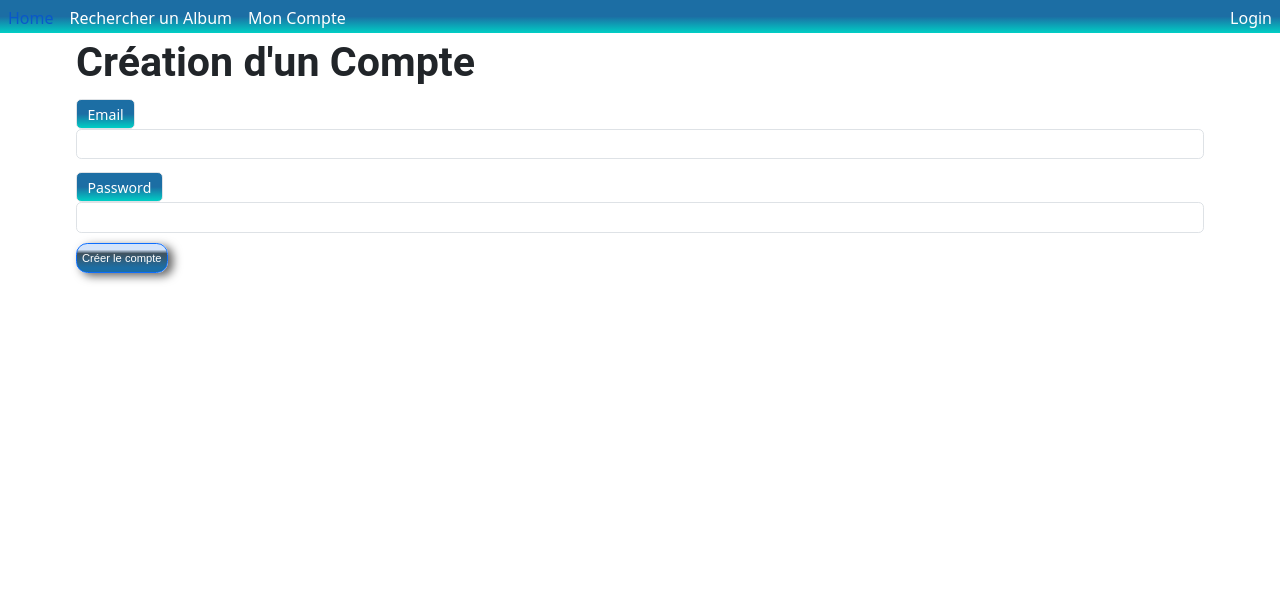
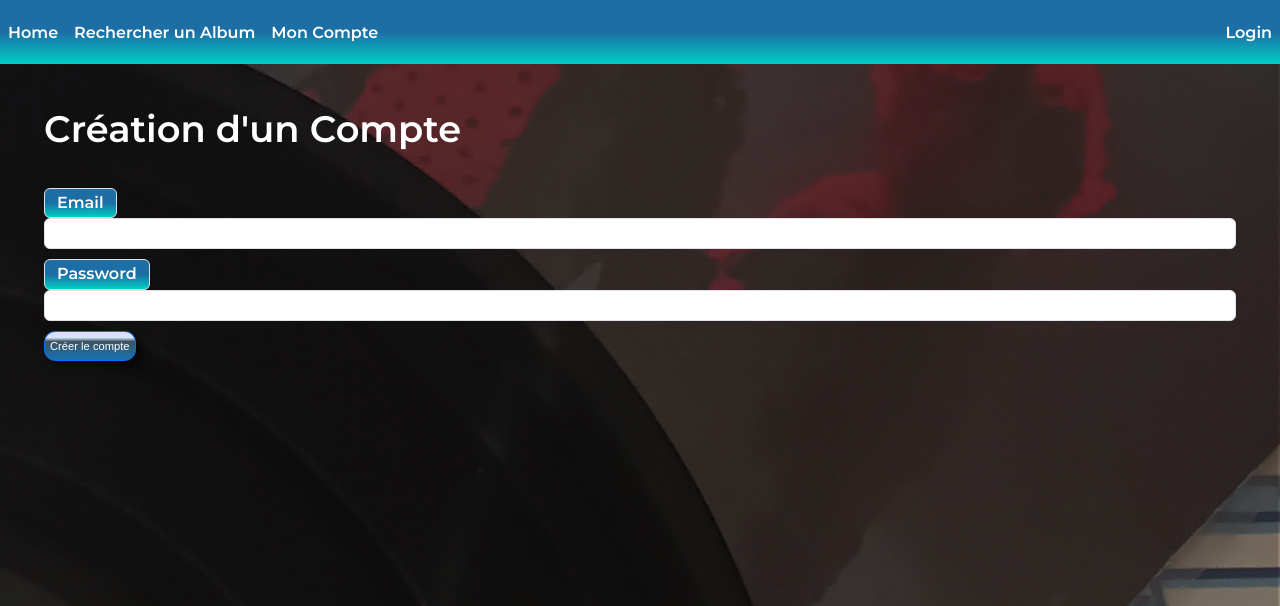
Before and after one commit to Sylvainxiii/discotheque, a PHP site: page /vue/utilisateur_add.php in a window 1280 px wide. Shown: the top 606 px of the page. Run offline with PHP 8.4, Linux system fonts and the light colour scheme; some libraries are stand-ins or nearby versions; some web fonts are replaced.

Commit message:
Amélioration style

```diff
--- a/assets/css/style_disco.css
+++ b/assets/css/style_disco.css
@@ -4,35 +4,40 @@
     box-sizing: border-box;
 }
 
+@font-face {
+    font-family: "Montserrat";
+    src: url('../fonts/Montserrat.ttf');
+}
+
 /* définition des variables ---------------------------------------------------------------------------------------------------------------------*/
 :root {
-    --main-font-color: #212529;
+    --main-font-color: #fff;
     --bright-font-color: #fff;
-    --main-font-family: "Noto Sans Symbols", sans-serif;
+    --main-font-family: "Montserrat", sans-serif;
     --main-font-size: 16px;
-    --main-font-weight: 400;
+    --main-font-weight: 600;
     --main-padding: 1px;
     --background-color: #fff;
 
-    --h1-font-family: "Roboto", sans-serif;
-    --h1-font-size: calc(1.375em + 1.5vw);
+    --h1-font-family: "Montserrat", sans-serif;
+    --h1-font-size: 2.3em;
     --h1-font-weight: 600;
-    --h1-margin-bottom: 10px;
+    --h1-margin-bottom: 1em;
 
     --a-font-color: rgba(110, 168, 254, 1);
     --a-hover-font-color: rgb(139, 185, 254);
 
     --thead-background-color: linear-gradient(to bottom, #1C6EA4 50%, #00CFC5 100%);
-    --th-td-padding: 5px;
-    --th-font-size: calc(0.4em + 0.6vw);
-    --td-font-size: calc(0.4em + 0.6vw);
-    --td-form-font-size: calc(0.4em + 0.4vw);
+    --th-td-padding: 1em;
+    --th-font-size: 0.8em;
+    --td-font-size: 0.8em;
+    --td-form-font-size: 0.8em;
     --td-label-width: calc(40px + 3vw);
 
 
     --select-border-radius: 0.25em;
 
-    --container-width: 90%;
+    --container-width: 95%;
     --container-side-padding: calc(1.5em * 0.5);
 
     --text-center-margin-top: 10px;
@@ -45,8 +50,8 @@
     --form-border-radius: 0.375em;
     --form-border: 1px solid #dee2e6;
     --form-margin-bottom: 10px;
-    --form-line-height: 2em;
-    --form-font-size: calc(0.4em + 0.6vw);
+    --form-line-height: 1.8em;
+    --form-font-size: 1em;
 
     --fieldset-border: 0;
 
@@ -56,7 +61,7 @@
     --select-bg: rgba(255, 255, 255, 0.2);
 
     --btn-font-size: 0.7em;
-    --btn-media-font-size: calc(0.4em + 0.6vw);
+    --btn-media-font-size: 0.5em;
 
 }
 
@@ -104,12 +109,18 @@ body {
     color: var(--main-font-color);
     background-color: var(--background-color);
     font-family: var(--main-font-family);
+    background-image: url("../images/20241121_160133.jpg");
+    background-size: cover;
+    background-repeat: no-repeat;
+    background-attachment: fixed;
+    background-position: center;
 }
 
 h1 {
     font-family: var(--h1-font-family);
     font-size: var(--h1-font-size);
     font-weight: var(--h1-font-weight);
+    margin-top: var(--h1-margin-bottom);
     margin-bottom: var(--h1-margin-bottom);
     color: inherit;
 }
@@ -369,7 +370,7 @@ fieldset {
     box-shadow: var(--bs-btn-shadow);
     height: 30px;
     width: fit-content;
-    margin-top: 0;
+    margin: 0.5em 0 0.5em 0;
     text-wrap: nowrap;
     justify-content: center;
 
@@ -417,7 +417,7 @@ fieldset {
     display: flex;
     flex-direction: row;
     justify-content: space-between;
-    height: fit-content;
+    height: 4em;
 }
 
 .main-pages-pc-droite {
--- a/assets/js/composants.js
+++ b/assets/js/composants.js
@@ -93,7 +93,7 @@ export function modaleChanson(nChanson = 1, idChanson = "", trackEditChanson = "
 		const labelNbrChanson = document.createElement("label");
 		labelNbrChanson.classList.add("form-label");
 		labelNbrChanson.setAttribute("for", "nChanson");
-		labelNbrChanson.textContent = "Nr de Chansons";
+		labelNbrChanson.textContent = " + de Chansons?";
 
 		const inputNbrChanson = document.createElement("input");
 		inputNbrChanson.type = "number";
--- a/assets/js/version_search.js
+++ b/assets/js/version_search.js
@@ -297,7 +297,6 @@ async function ajouterArtiste() {
 
 	try {
 		let id = await addArtiste(bodyContent);
-		debugger;
 		if (id) {
 			const newSelectArtiste = await selecteur("d_artiste_art", "titre-add-artiste");
 			selectArtiste.replaceWith(newSelectArtiste);
--- a/includes/header.php
+++ b/includes/header.php
@@ -17,9 +17,5 @@ $pdo = dbconnect();
     <title>Discothèque</title>
 
     <link rel="stylesheet" href="../assets/css/style_disco.css">
-    <link rel="preconnect" href="https:// fonts.googleapis.com">
-    <link rel="preconnect" href="https:// fonts.gstatic.com" crossorigin>
-    <link href="https:// fonts.googleapis.com/css2?family=Noto+Sans+Symbols&family=Roboto&display=swap" rel="stylesheet">
-    <link rel="stylesheet" href="https:// cdnjs.cloudflare.com/ajax/libs/font-awesome/6.5.1/css/all.min.css" integrity="sha512-DTOQO9RWCH3ppGqcWaEA1BIZOC6xxalwEsw9c2QQeAIftl+Vegovlnee1c9QX4TctnWMn13TZye+giMm8e2LwA==" crossorigin="anonymous" referrerpolicy="no-referrer" />
 
 </head>
```
Also changed, not shown: other parts of assets/css/style_disco.css (+69 -53 lines), assets/js/version_album.js (+4 -4 lines), vue/version_album.php (+13 -13 lines), assets/fonts/Montserrat.ttf (added), assets/images/20241121_160133.jpg (added), assets/images/8665098_caret_down_icon.svg (deleted).
